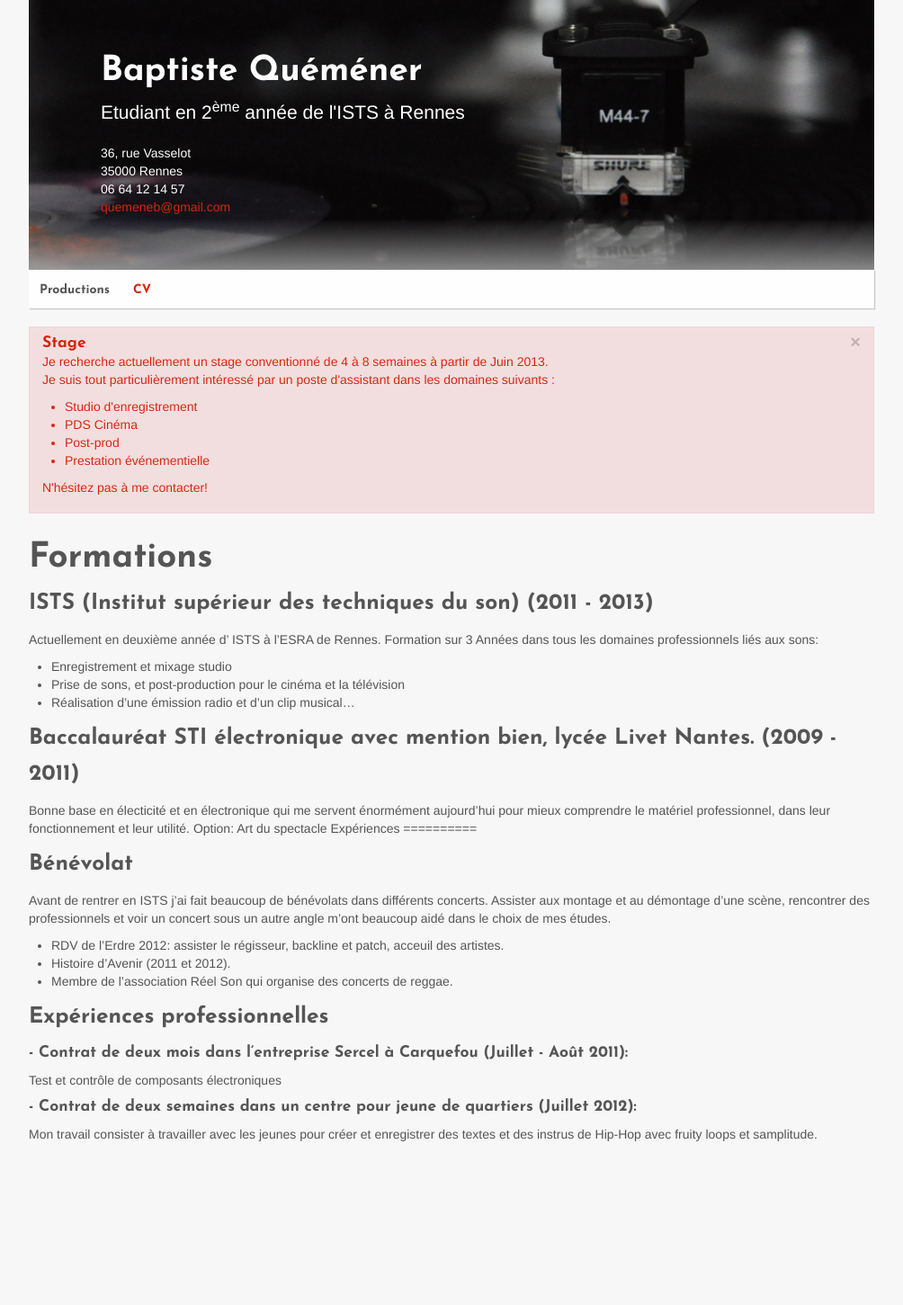
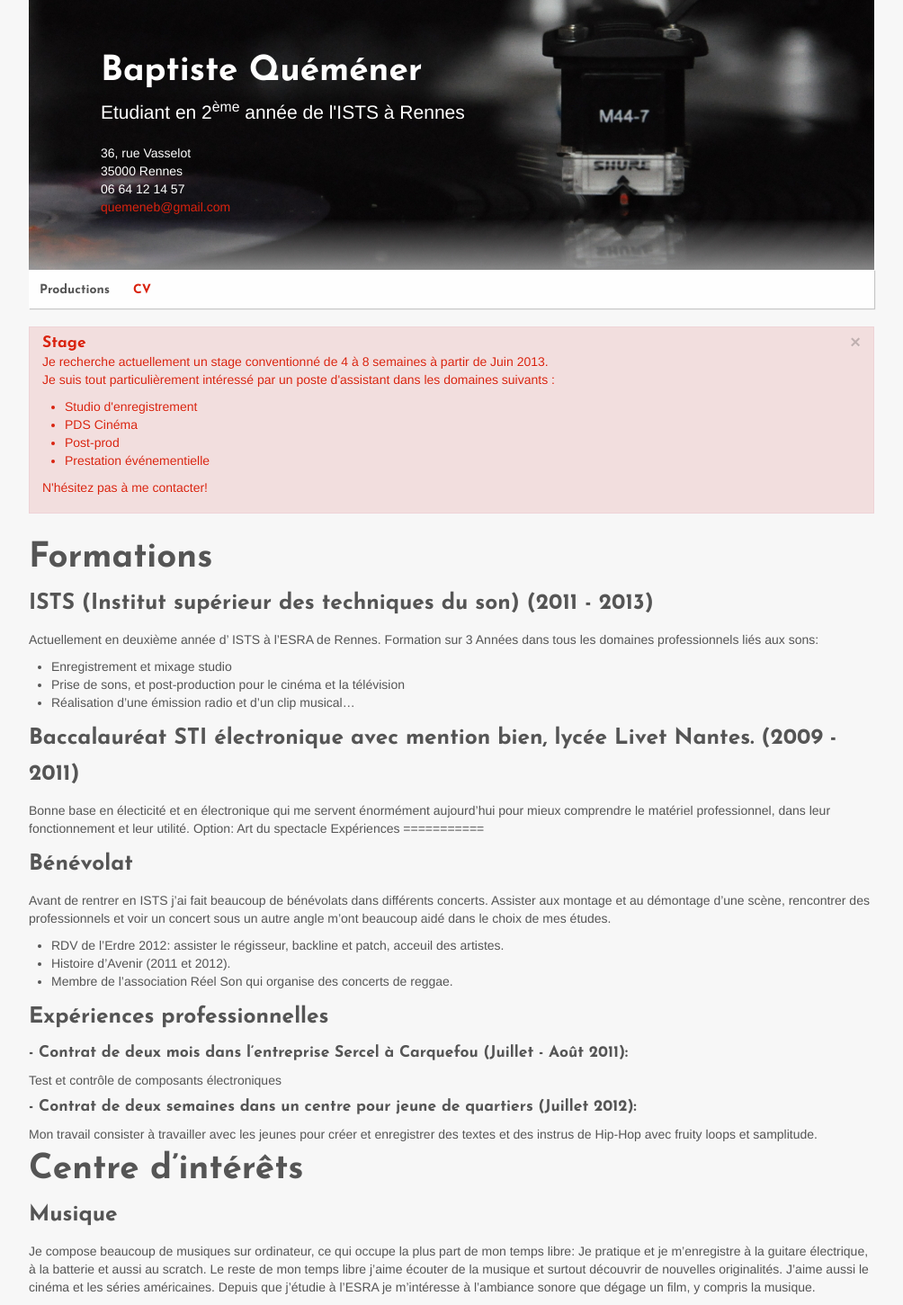
Before and after one commit to Baptisteq/baptisteq.github.com, a Jekyll site: the page built from cv.md, in a window 1280 px wide. Shown: the whole page at 90% size, without its empty margins (138-1142 px from the left). Built offline with Jekyll 4.4.1, drawn with Linux system fonts in a browser that asks for light colours; before the commit the page ends 1281 px from its top, so only the background shows below that.

Commit message:
Update cv.md

```diff
--- a/cv.md
+++ b/cv.md
@@ -15,7 +15,7 @@
   Bonne base en électicité et en électronique qui me servent énormément aujourd'hui pour mieux comprendre le matériel professionnel, dans leur fonctionnement et leur utilité.
   Option: Art du spectacle
 Expériences
-==========
+===========
 ### Bénévolat
 Avant de rentrer en ISTS j'ai fait beaucoup de bénévolats dans différents concerts. Assister aux montage et au démontage d'une scène, rencontrer des professionnels et voir un concert sous un autre angle m'ont beaucoup aidé dans le choix de mes études.
 
@@ -28,3 +28,9 @@
   Test et contrôle de composants électroniques
 #### - Contrat de deux semaines dans un centre pour jeune de quartiers (Juillet 2012):
   Mon travail consister à travailler avec les jeunes pour créer et enregistrer des textes et des instrus de Hip-Hop avec fruity loops et samplitude.
+
+Centre d'intérêts
+=================
+### Musique
+Je compose beaucoup de musiques sur ordinateur, ce qui occupe la plus part de mon temps libre: Je pratique et je m'enregistre à la guitare électrique, à la batterie et aussi au scratch.
+Le reste de mon temps libre j'aime écouter de la musique et surtout découvrir de nouvelles originalités. J'aime aussi le cinéma et les séries américaines. Depuis que j'étudie à l'ESRA je m'intéresse à l'ambiance sonore que dégage un film, y compris la musique.
```
